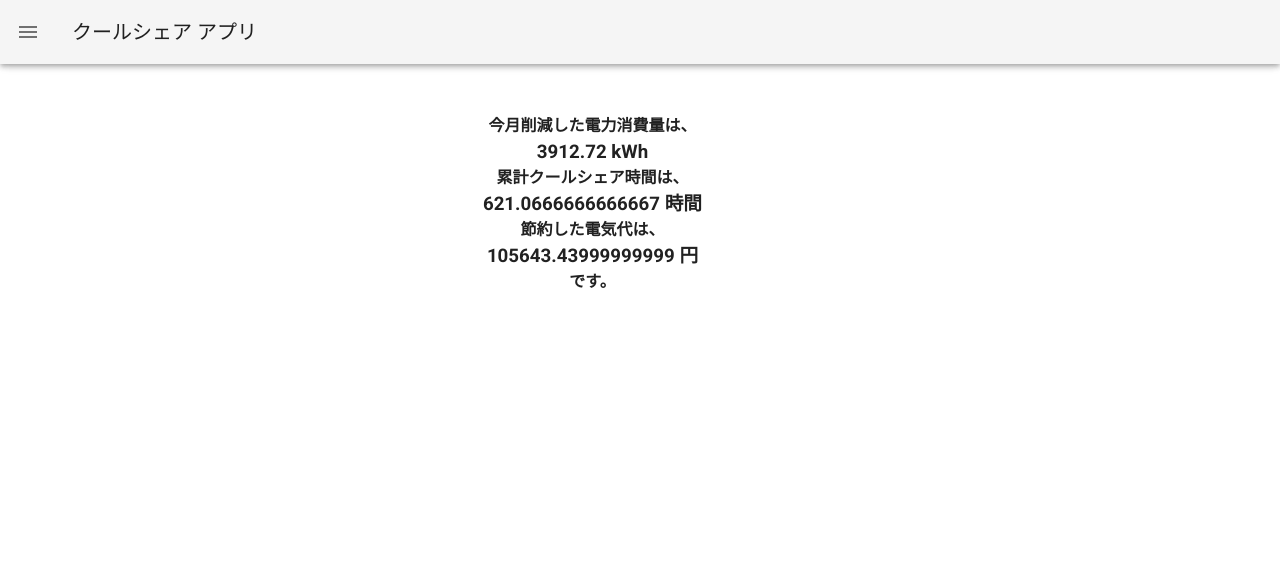
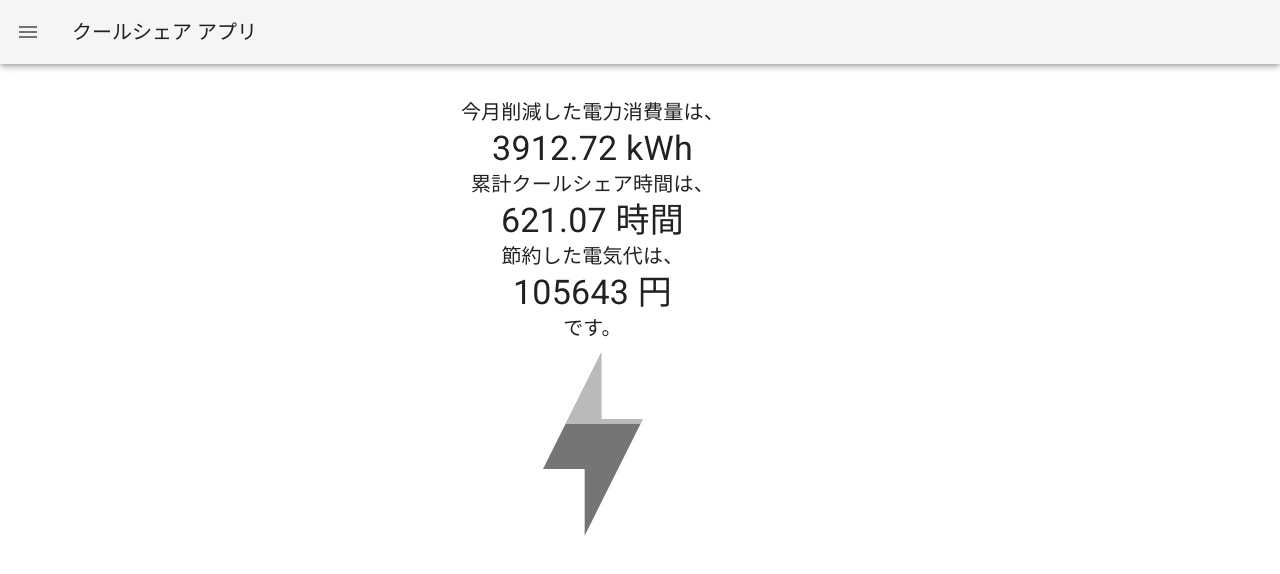
Before and after one commit to pycabbage/coolnavi, a Nuxt app: page /elect in a window 1280 px wide. Shown: the top 574 px of the page. Built offline with nearby package versions, Linux system fonts and the light colour scheme.

Commit message:
add image

```diff
--- a/components/ElectGraphic.vue
+++ b/components/ElectGraphic.vue
@@ -1,18 +1,42 @@
 <template>
-  <div></div>
+  <v-card style="left: -100px">
+    <v-icon size="200px" style="position: absolute">{{ icon }}</v-icon>
+    <v-icon size="200px" style="position: absolute" :style="styleObject" dark>
+      {{ icon }}
+    </v-icon>
+  </v-card>
 </template>
 
 <script>
+import { mdiLightningBolt } from '@mdi/js'
+
 export default {
   name: 'ElectGraphic',
   props: {
     elect: {
       type: Number,
       required: true,
+      validator: (value) => value >= 0 && value <= 1,
     },
-    money: {
-      type: Number,
-      required: true,
+  },
+  data() {
+    return {
+      icon: mdiLightningBolt,
+      styleObject: {
+        opacity: '0.5',
+        clipPath: '',
+      },
+    }
+  },
+  mounted() {
+    this.styleObject.clipPath = this.draw(this.elect)
+  },
+  methods: {
+    /**
+     * @param {number} n
+     */
+    draw(n) {
+      return `polygon(0 0, 0 ${100 * (1 - n)}%, 100% ${100 * (1 - n)}%, 100% 0)`
     },
   },
 }
--- a/package.json
+++ b/package.json
@@ -29,6 +29,7 @@
   },
   "devDependencies": {
     "@babel/eslint-parser": "^7.16.3",
+    "@mdi/js": "^7.0.96",
     "@nuxtjs/color-mode": "^3.1.4",
     "@nuxtjs/eslint-config": "^8.0.0",
     "@nuxtjs/eslint-module": "^3.0.2",
--- a/pages/elect.vue
+++ b/pages/elect.vue
@@ -1,28 +1,31 @@
 <template>
-  <div style="margin-top: 50px">
-    <div style="text-align: center; margin-left: auto; margin-right: auto">
-      <h4>今月削減した電力消費量は、</h4>
-      <h3>{{ elect.elect }} kWh</h3>
-    </div>
-    <div style="text-align: center; margin-left: auto; margin-right: auto">
-      <h4>累計クールシェア時間は、</h4>
-      <h3>{{ elect.time / 60 }} 時間</h3>
-    </div>
-    <div style="text-align: center; margin-left: auto; margin-right: auto">
-      <h4>節約した電気代は、</h4>
-      <h3>{{ elect.money }} 円</h3>
-    </div>
-    <div style="text-align: center; margin-left: auto; margin-right: auto">
-      <h4>です。</h4>
-    </div>
+  <div>
+    <v-card class="d-flex flex-column pa-6 ma-2" flat>
+      <p class="mx-lg-auto mb-auto text-h6">今月削減した電力消費量は、</p>
+      <p class="mx-lg-auto mb-auto text-h4">{{ elect.elect }} kWh</p>
+      <p class="mx-lg-auto mb-auto text-h6">累計クールシェア時間は、</p>
+      <p class="mx-lg-auto mb-auto text-h4">
+        {{ (elect.time / 60).toFixed(2) }} 時間
+      </p>
+      <p class="mx-lg-auto mb-auto text-h6">節約した電気代は、</p>
+      <p class="mx-lg-auto mb-auto text-h4">{{ elect.money.toFixed() }} 円</p>
+      <p class="mx-lg-auto mb-auto text-h6">です。</p>
+      <elect-graphic class="mx-lg-auto mb-auto" :elect="electG" />
+    </v-card>
   </div>
 </template>
 
 <script>
+import ElectGraphic from '~/components/ElectGraphic.vue'
+
 export default {
   name: 'ElectPage',
+  components: {
+    ElectGraphic,
+  },
   data() {
     return {
+      electG: 0.6,
       elect: {
         time: 37264, // 単位:分
         elect: 0,
@@ -33,6 +36,7 @@ export default {
   // eslint-disable-next-line require-await
   async mounted() {
     this.updateByTime()
+    this.electG = this.elect.elect / 100000
   },
   methods: {
     updateByTime() {
```
Also changed, not shown: 1 other file (tests, documents, lock files or other folders).
